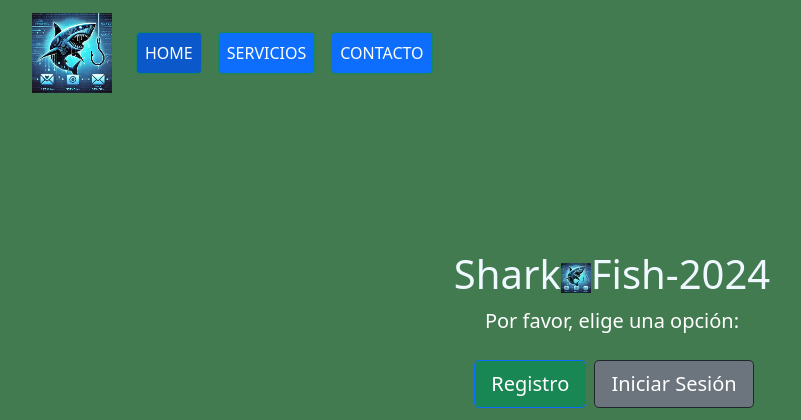
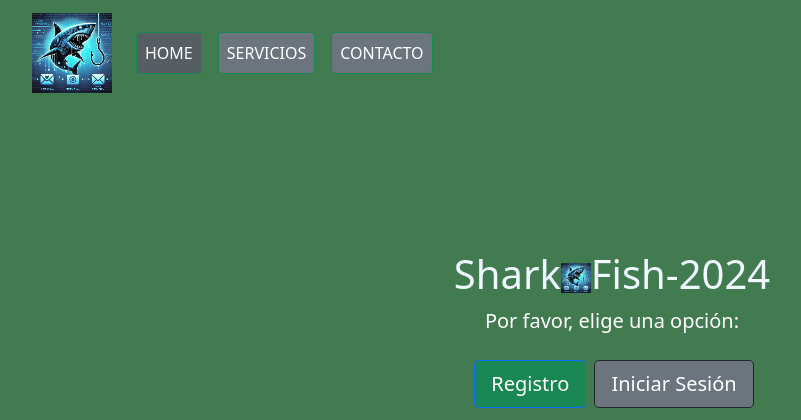
Before and after one commit to No-Country-simulation/C-22-38-T-DataBi, a Django app: page / in a window 1280 px wide. Shown: the top 420 px of the page, without its empty margins (28-829 px from the left). Run offline with Django 4.2, Linux system fonts and the light colour scheme.

Commit message:
ajustes presentacion

```diff
--- a/phishing/templates/assets/navbar.html
+++ b/phishing/templates/assets/navbar.html
@@ -8,13 +8,13 @@
       <div class="collapse navbar-collapse" id="navbarNav">
         <ul class="navbar-nav">
           <li class="nav-item">
-            <a class="nav-link active btn btn-primary border-success mx-2" aria-current="page" href="#">HOME</a>
+            <a class="nav-link active btn btn-secondary border-success mx-2" aria-current="page" href="#">HOME</a>
           </li>
           <li class="nav-item">
-            <a class="nav-link btn btn-primary border-success mx-2" style="color:white;" href="#">SERVICIOS</a>
+            <a class="nav-link btn btn-secondary border-success mx-2" style="color:white;" href="#">SERVICIOS</a>
           </li>
           <li class="nav-item">
-            <a class="nav-link btn btn-primary border-success mx-2" style="color:white;" href="#">CONTACTO</a>
+            <a class="nav-link btn btn-secondary border-success mx-2" style="color:white;" href="#">CONTACTO</a>
           </li>
 
         </ul>
```
